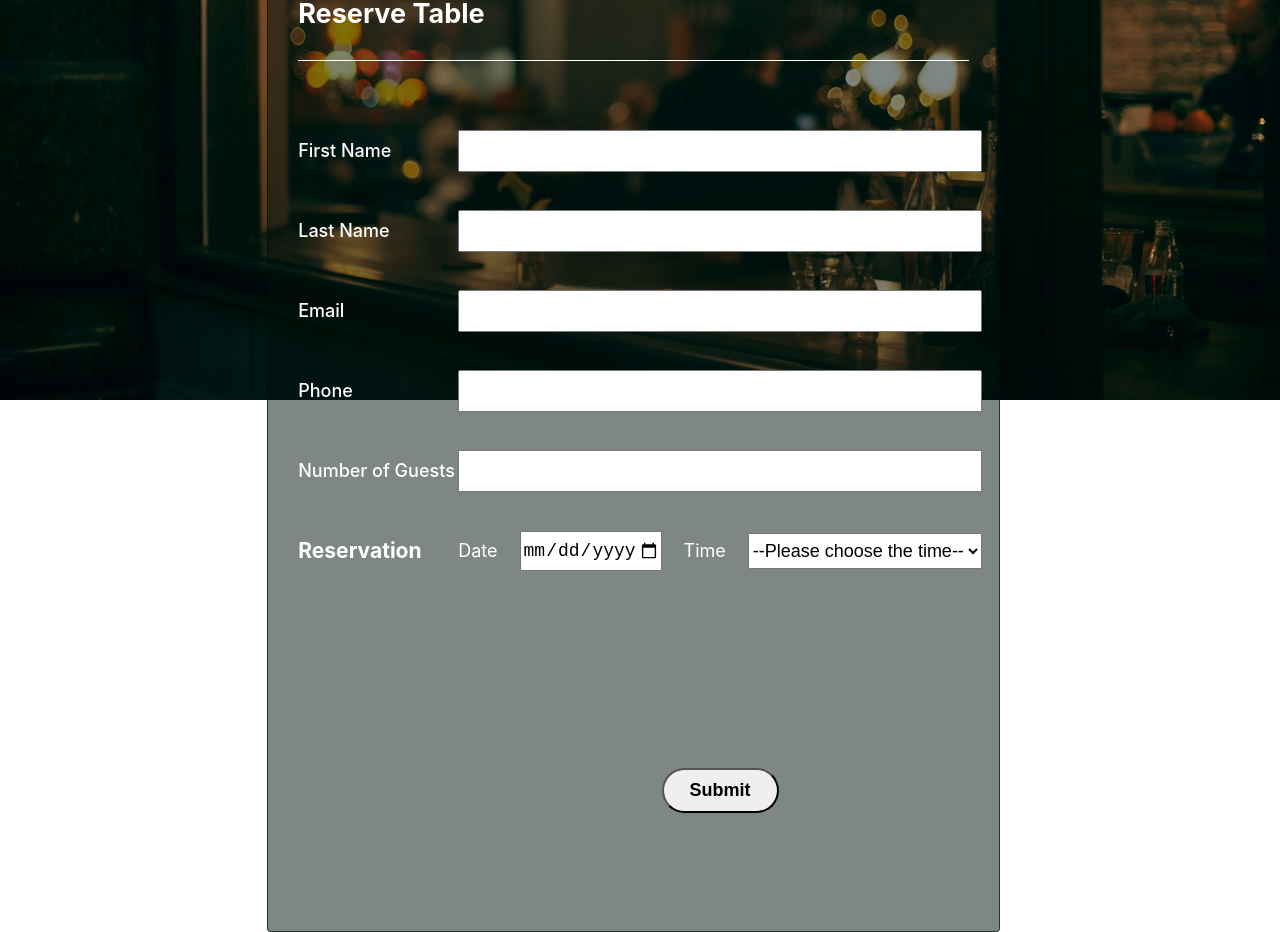
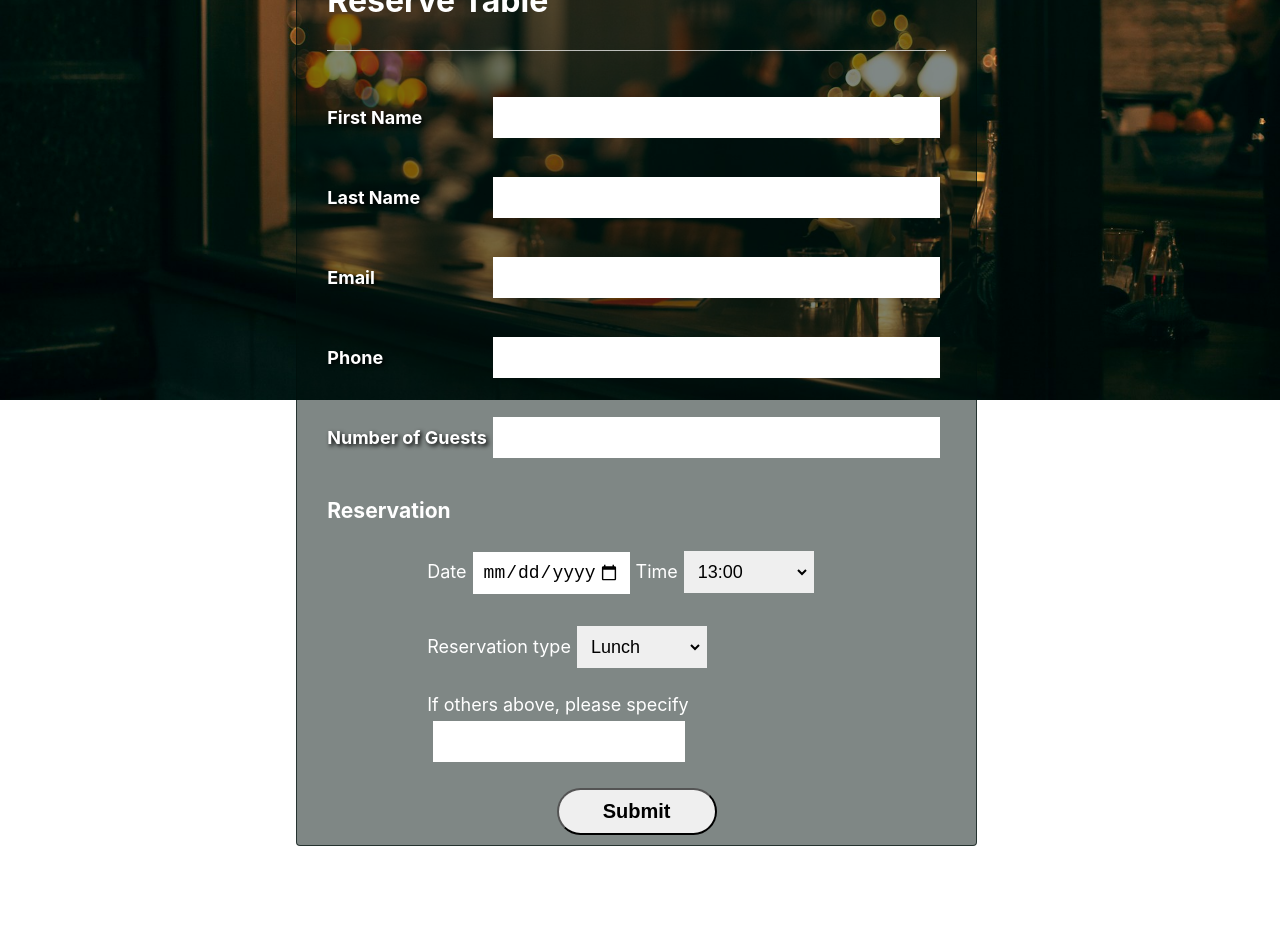
Before and after one commit to primasghar/Form, a React (Vite) app: page / in a window 1280 px wide. Shown: the part 400-1332 px from the top of the page. After the commit the page ends 1246 px from the top, so only its background shows below. Built offline with nearby package versions, Linux system fonts and the light colour scheme.

Commit message:
Added some new inputs and styles ikn form

```diff
--- a/src/Form/Form.css
+++ b/src/Form/Form.css
@@ -1,52 +1,72 @@
 .formContainer {
-    display: grid;
-    align-items: center;
-    grid-template-columns: 160px 1fr;
-    grid-template-rows: repeat(10, 60px);
-    row-gap:20px;
-    margin-top: 60px;
+    display: flex;
+    flex-direction: column;
 }
 
 .card {
     width: 90%;
     text-align: left;
     border-radius: 4px;
-    padding: 30px;
+    padding: 10px 30px;
     border: 1px solid rgba(0,17,12, 0.7);
     background-color: rgba(0,17,12, 0.5);
 }
 
-.mainHeading {
-    border-bottom: 1px solid white;
-    padding-bottom: 30px;
+
+.sectionOne{
+    display: grid;
+    align-items: center;
+    grid-template-columns: 160px 1fr;
+    grid-template-rows: repeat(5, 60px);
+    row-gap: 20px;
+    margin: 10px 0;
 }
 
-.subHeading {
-    grid-column: 1/2;
+.mainHeading {
+    font-size: 32px;
+    border-bottom: 1px solid rgb(255,255,255, 0.7);
+    padding-bottom: 30px;
 }
 
 .label{
     font-size: 18px;
-    font-weight: 500;
+    font-weight: 700;
+    border-radius: 6px;
+    text-shadow: 2px 2px 4px #000000;
+}
+
+.optionVal{
+    width: 130px;
 }
 
 input, .optionVal{
     font-size: 18px;
     font-weight: 500;
-    height: 36px;
+    border: 4px solid transparent;
+    padding: 6px;
+    margin: 6px;
 }
-.dateTime{
-    display: flex;
-    align-items: center;
-    gap: 22px;
-    grid-column: 2/3;
+
+.reserveType, .reserveDateTime {
+    margin-left: 100px;
+    margin-bottom: 20px;
+}
+
+.ifOthers {
+    margin-left: 100px;
 }
 .button {
-    grid-column: 2/3;
-    grid-row: 9;
-    justify-self: center;
-    font-size: 18px;
+    align-self: center;
+    font-size: 20px;
     font-weight: 600;
     border-radius: 60px;
     padding: 10px 26px;
+    width:160px;
+    margin-top: 20px;
 }
+
+.button:hover, .button:focus, input:hover,input:focus, .optionVal:hover,.optionVal:focus {
+    background-color: rgb(244,203,134, 0.7);
+    border: 4px solid black;
+    cursor: pointer;
+}
--- a/src/Form/Form.tsx
+++ b/src/Form/Form.tsx
@@ -5,6 +5,7 @@ const Form = () => {
         <div className="card">
             <h2 className="mainHeading">Reserve Table</h2>
             <form className="formContainer">
+                <section className="sectionOne">
                 <label htmlFor="firstname" className="label">First Name</label>
                 <input type="text" id="firstname"/>
 
@@ -15,28 +16,46 @@ const Form = () => {
                 <input type="text" id="email"/>
 
                 <label htmlFor="phone" className="label">Phone</label>
-                <input type="text" id="phone"/>
+                <input type="number" id="phone"/>
 
                 <label htmlFor="totalGuests" className="label">Number of Guests</label>
                 <input type="text" id="totalGuests"/>
+                </section>
 
+                <section className="sectionTwo">
                 <h3 className="subHeading">Reservation </h3>
-                <div className="dateTime">
+                <div className=" reserveDateTime">
                     <label htmlFor="date">Date</label>
                     <input type="date" id="date" name="date" max="2024-12-31"/>
 
                     <label htmlFor="time">Time</label>
                     <select className="optionVal" name="time" id="time">
-                        <option value="">--Please choose the time--</option>
-                        <option value="13:00">1:00 AM</option>
-                        <option value="15:00">15:00</option>
-                        <option value="19:00">19:00</option>
-                        <option value="21:00">21:00</option>
-                        <option value="23:00">23:00</option>
+                        <option value="13:00" className="optionVal">13:00</option>
+                        <option value="15:00" className="optionVal">15:00</option>
+                        <option value="19:00" className="optionVal">19:00</option>
+                        <option value="21:00" className="optionVal">21:00</option>
+                        <option value="23:00" className="optionVal">23:00</option>
                     </select>
                 </div>
+                <div className="reserveType">
+                    <label htmlFor="type">Reservation type</label>
+                    <select className="optionVal" name="type" id="type">
+                        <option value="lunch" className="optionVal">Lunch</option>
+                        <option value="dinner" className="optionVal">Dinner</option>
+                        <option value="vip" className="optionVal">VIP/Mezzanine</option>
+                        <option value="occassion" className="optionVal">Birthday/Anniversary</option>
+                        <option value="private" className="optionVal">Private</option>
+                        <option value="wedding" className="optionVal">Wedding</option>
+                        <option value="nightlife" className="optionVal">Nightlife</option>
+                        <option value="others" className="optionVal">Others</option>
+                    </select>
+                  </div>
+                    <div className="ifOthers">
+                    <label htmlFor="ifOthers" >If others above, please specify</label>
+                    <input type="text" id="ifOthers" name="otherSpecify"/>
+                </div>
 
-
+            </section>
                 <button className="button">Submit</button>
             </form>
         </div>
```
